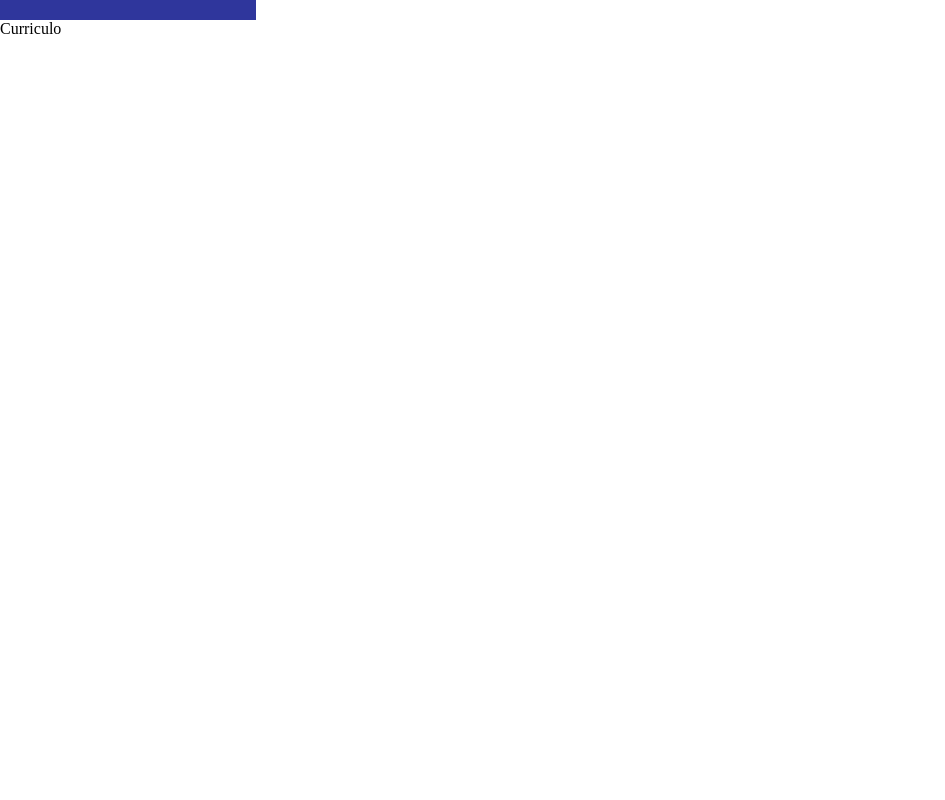
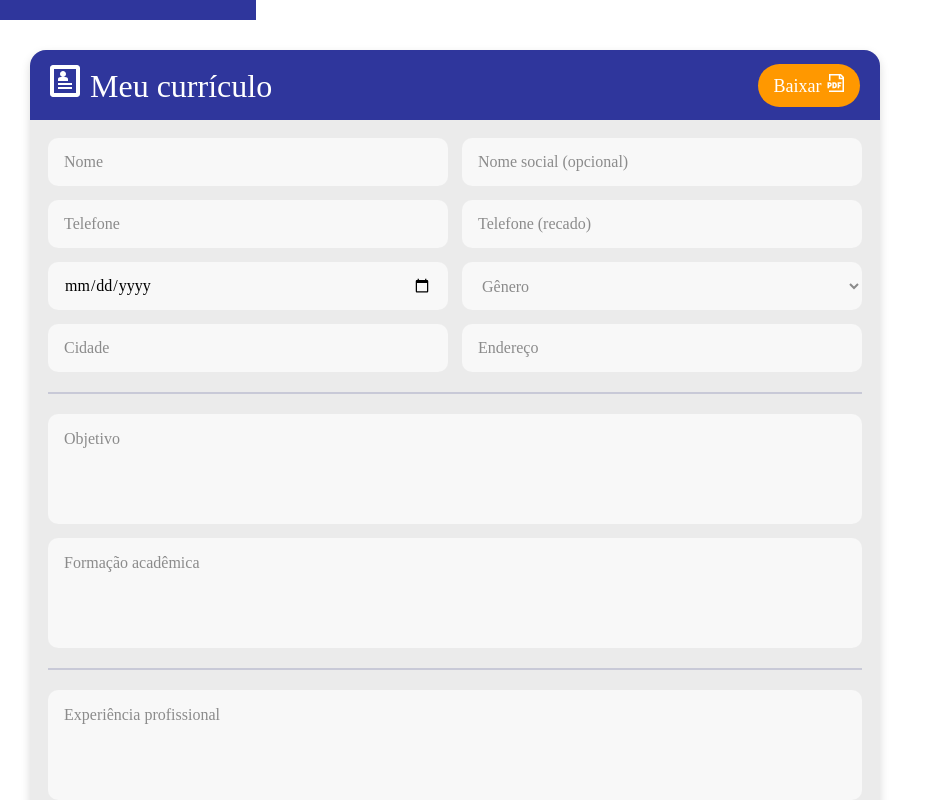
Before and after one commit to marinaluizaaraujo/C-Educa, a React (Vite) app: page /aluno/curriculo in a window 1280 px wide. Shown: the part 780-1580 px from the top of the page, without its empty margins (0-945 px from the left). Before the commit the page ends 818 px from the top, so only its background shows below. Built offline with nearby package versions, Linux system fonts and the light colour scheme; a web font is replaced by a local one.

Commit message:
criação da pagina de curriculo

```diff
--- a/package.json
+++ b/package.json
@@ -16,12 +16,13 @@
     "phosphor-react": "^1.4.1",
     "react": "^19.2.0",
     "react-dom": "^19.2.0",
+    "react-icons": "^5.6.0",
     "react-router-dom": "^7.13.1",
     "styled-components": "^6.3.11"
   },
   "devDependencies": {
     "@eslint/js": "^9.39.3",
-    "@rocketseat/eslint-config": "^2.2.2",
+    "@rocketseat/eslint-config": "^3.0.12",
     "@types/node": "^24.10.1",
     "@types/react": "^19.2.7",
     "@types/react-dom": "^19.2.3",
--- a/src/pages/Aluno/Curriculo/index.tsx
+++ b/src/pages/Aluno/Curriculo/index.tsx
@@ -1,6 +1,76 @@
+import {
+    Container,
+    Header,
+    TitleContainer,
+    Title,
+    BtnBaixar,
+    FormContainer,
+    Row,
+    Input,
+    Select,
+    Linha,
+    TextArea,
+    CheckboxContainer,
+} from "./styles";
+import { GrDocumentPdf } from "react-icons/gr";
+import { ImProfile } from "react-icons/im";
 
-export default function Curriculo() {
+export function Curriculo(){
     return (
-        <div>Curriculo</div>
-    )
+        <Container>
+            <Header>
+                <TitleContainer>
+                    <Title> <ImProfile /> Meu currículo</Title>
+                </TitleContainer>
+
+                <BtnBaixar>
+                    Baixar  <GrDocumentPdf />
+                </BtnBaixar>
+            </Header>
+
+            <FormContainer>
+                <Row>
+                    <Input type="text" placeholder="Nome" />
+                    <Input type="text" placeholder="Nome social (opcional)" />
+                </Row>
+
+                <Row>
+                    <Input type="text" placeholder="Telefone" />
+                    <Input type="text" placeholder="Telefone (recado)" />
+                </Row>
+
+                <Row>
+                    <Input type="date" />
+
+                    <Select>
+                        <option>Gênero</option>
+                        <option>Masculino</option>
+                        <option>Feminino</option>
+                        <option>Outro</option>
+                    </Select>
+                </Row>
+
+                <Row>
+                    <Input type="text" placeholder="Cidade" />
+                    <Input type="text" placeholder="Endereço" />
+                </Row>
+
+                <Linha />
+
+                <TextArea placeholder="Objetivo" />
+
+                <TextArea placeholder="Formação acadêmica" />
+
+                <Linha />
+
+                <TextArea placeholder="Experiência profissional" />
+                <CheckboxContainer>
+                    <input type="checkbox" />
+                    Não tenho
+                </CheckboxContainer>
+
+                <TextArea placeholder="Qualificações e Cursos Complementares" />
+            </FormContainer>
+        </Container>
+    );
 }
--- /dev/null
+++ b/src/pages/Aluno/Curriculo/styles.ts
@@ -0,0 +1,167 @@
+import styled from "styled-components";
+
+export const Container = styled.div`
+  width: 850px;
+
+  margin: 30px;
+
+  background-color: ${({ theme }) => theme.colors.background};
+
+  border-radius: 16px;
+
+  overflow: hidden;
+
+  box-shadow: 0px 4px 10px rgba(0, 0, 0, 0.15);
+`;
+
+export const Header = styled.div`
+  width: 100%;
+  height: 70px;
+
+  background-color: ${({ theme }) => theme.colors.backgroundNav};
+
+  display: flex;
+  align-items: center;
+  justify-content: space-between;
+
+  padding: 0 20px;
+`;
+
+export const TitleContainer = styled.div`
+  display: flex;
+  align-items: center;
+  gap: 12px;
+`;
+
+export const Title = styled.h1`
+  color: ${({ theme }) => theme.colors.textPrimary};
+
+  font-size: 32px;
+  font-family: ${({ theme }) => theme.fontFamily.primary};
+
+  font-weight: 500;
+`;
+
+export const BtnBaixar = styled.button`
+  background-color: #ff9800;
+
+  border: none;
+  border-radius: 50px;
+
+  padding: 10px 16px;
+
+  color: white;
+
+  font-size: 18px;
+  font-family: ${({ theme }) => theme.fontFamily.primary};
+
+  cursor: pointer;
+
+  transition: 0.2s;
+
+  &:hover {
+    opacity: 0.9;
+  }
+`;
+
+export const FormContainer = styled.form`
+  padding: 18px;
+
+  display: flex;
+  flex-direction: column;
+  gap: 14px;
+`;
+
+export const Row = styled.div`
+  display: flex;
+  gap: 14px;
+
+  @media (max-width: 768px) {
+    flex-direction: column;
+  }
+`;
+
+export const Input = styled.input`
+  flex: 1;
+
+  height: 48px;
+
+  border: none;
+  border-radius: 10px;
+
+  padding: 0 16px;
+
+  background-color: #f8f8f8;
+
+  font-size: 16px;
+  font-family: ${({ theme }) => theme.fontFamily.primary};
+
+  outline: none;
+
+  &::placeholder {
+    color: #8b8b8b;
+  }
+`;
+
+export const Select = styled.select`
+  flex: 1;
+
+  height: 48px;
+
+  border: none;
+  border-radius: 10px;
+
+  padding: 0 16px;
+
+  background-color: #f8f8f8;
+
+  font-size: 16px;
+  font-family: ${({ theme }) => theme.fontFamily.primary};
+
+  outline: none;
+
+  color: #8b8b8b;
+`;
+
+export const Linha = styled.hr`
+  border: 1px solid ${({ theme }) => theme.colors.linha};
+
+  opacity: 0.15;
+
+  margin: 6px 0;
+`;
+
+export const TextArea = styled.textarea`
+  width: 100%;
+  height: 110px;
+
+  border: none;
+  border-radius: 10px;
+
+  padding: 16px;
+
+  resize: none;
+
+  background-color: #f8f8f8;
+
+  font-size: 16px;
+  font-family: ${({ theme }) => theme.fontFamily.primary};
+
+  outline: none;
+
+  &::placeholder {
+    color: #8b8b8b;
+  }
+`;
+
+export const CheckboxContainer = styled.label`
+  display: flex;
+  align-items: center;
+  gap: 8px;
+
+  font-size: 15px;
+
+  font-family: ${({ theme }) => theme.fontFamily.primary};
+
+  color: #777;
+`;
--- a/src/routes.tsx
+++ b/src/routes.tsx
@@ -14,7 +14,7 @@ import Vagas from "./pages/Secretaria/Vagas";
 import Empresas from "./pages/Secretaria/Empresas";
 import Alunos from "./pages/Secretaria/Alunos";
 import ListaDeTurmas from "./pages/Secretaria/ListaDeTurmas";
-import Curriculo from "./pages/Aluno/Curriculo";
+import { Curriculo } from "./pages/Aluno/Curriculo";
 
 const router = createBrowserRouter([
     {
```
Also changed, not shown: 1 other file (tests, documents, lock files or other folders).
